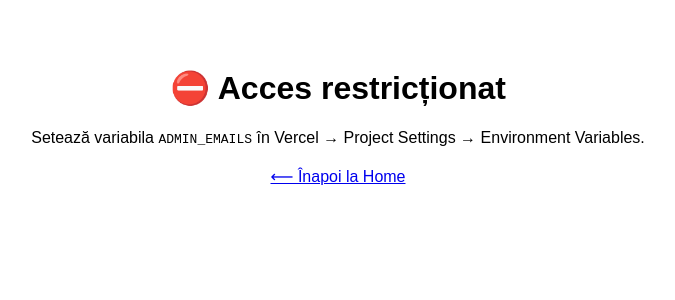
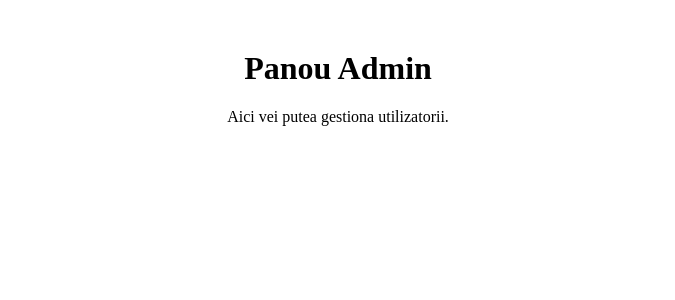
Before and after one commit to SmonaAndrei/LoveX, a Next.js app: page /admin in a window 1280 px wide. Shown: the top 300 px of the page, without its empty margins (302-977 px from the left). Built offline with nearby package versions, Linux system fonts and the light colour scheme.

Commit message:
Update admin.js

```diff
--- a/pages/admin.js
+++ b/pages/admin.js
@@ -1,30 +1,8 @@
-import Link from "next/link";
-
-export async function getServerSideProps() {
-  const admins = process.env.ADMIN_EMAILS?.split(",").map(s => s.trim()).filter(Boolean) || [];
-  const isAdmin = admins.length > 0;
-  return { props: { isAdmin } };
-}
-
-export default function Admin({ isAdmin }) {
-  if (!isAdmin) {
-    return (
-      <div style={{ fontFamily: "Arial, sans-serif", padding: 40, textAlign: "center" }}>
-        <h1>⛔ Acces restricționat</h1>
-        <p>Setează variabila <code>ADMIN_EMAILS</code> în Vercel → Project Settings → Environment Variables.</p>
-        <p style={{ marginTop: 20 }}><Link href="/">⟵ Înapoi la Home</Link></p>
-      </div>
-    );
-  }
+export default function Admin() {
   return (
-    <div style={{ fontFamily: "Arial, sans-serif", padding: 40, textAlign: "center" }}>
-      <h1>🔑 Panou Admin – LoveX</h1>
-      <ul style={{ listStyle: "none", padding: 0, marginTop: 30 }}>
-        <li>👥 Utilizatori (demo)</li>
-        <li>💳 Abonamente active (demo)</li>
-        <li>⚙️ Setări (demo)</li>
-      </ul>
-      <p style={{ marginTop: 20 }}><Link href="/">⟵ Înapoi la Home</Link></p>
+    <div style={{ textAlign: "center", marginTop: "50px" }}>
+      <h1>Panou Admin</h1>
+      <p>Aici vei putea gestiona utilizatorii.</p>
     </div>
   );
 }
```
